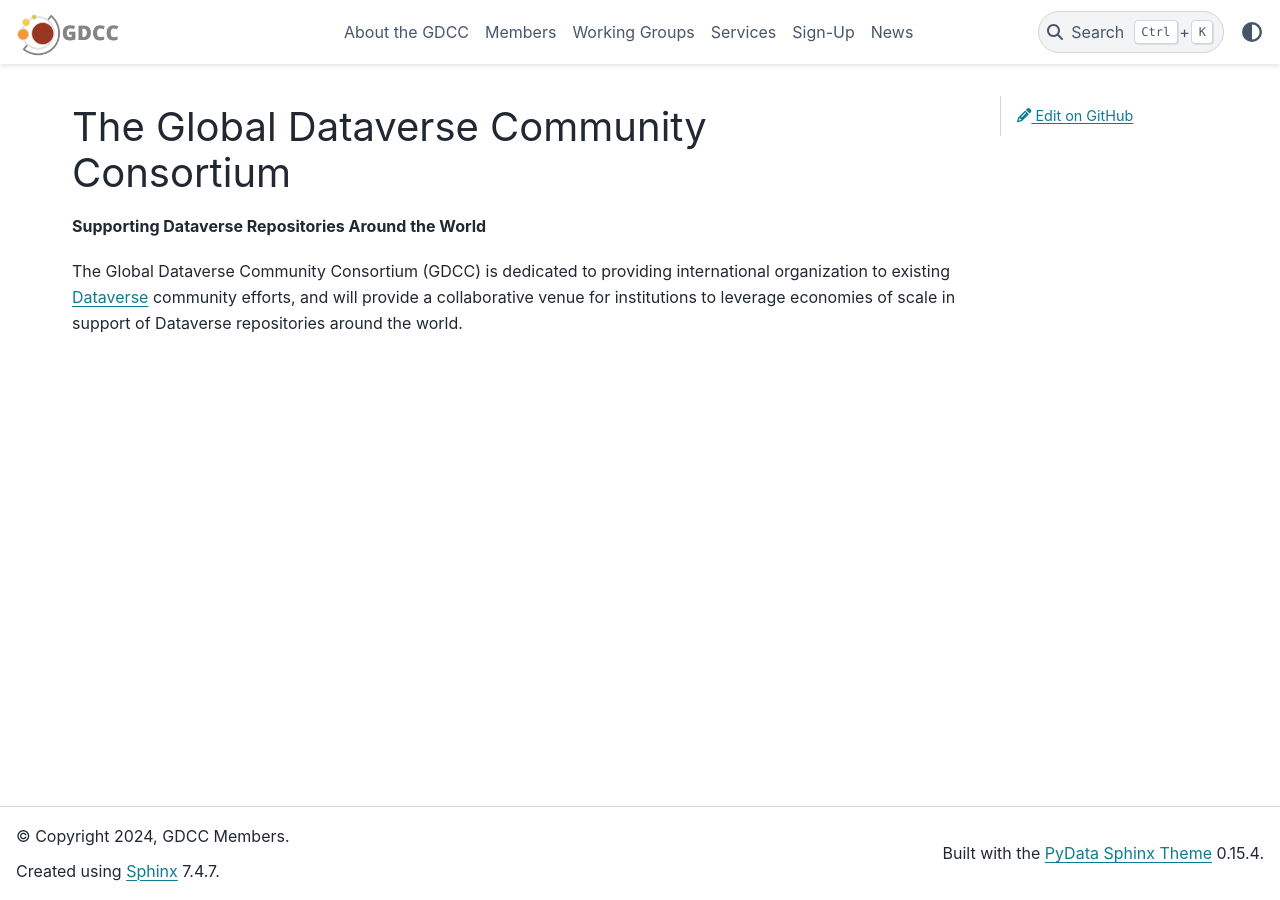
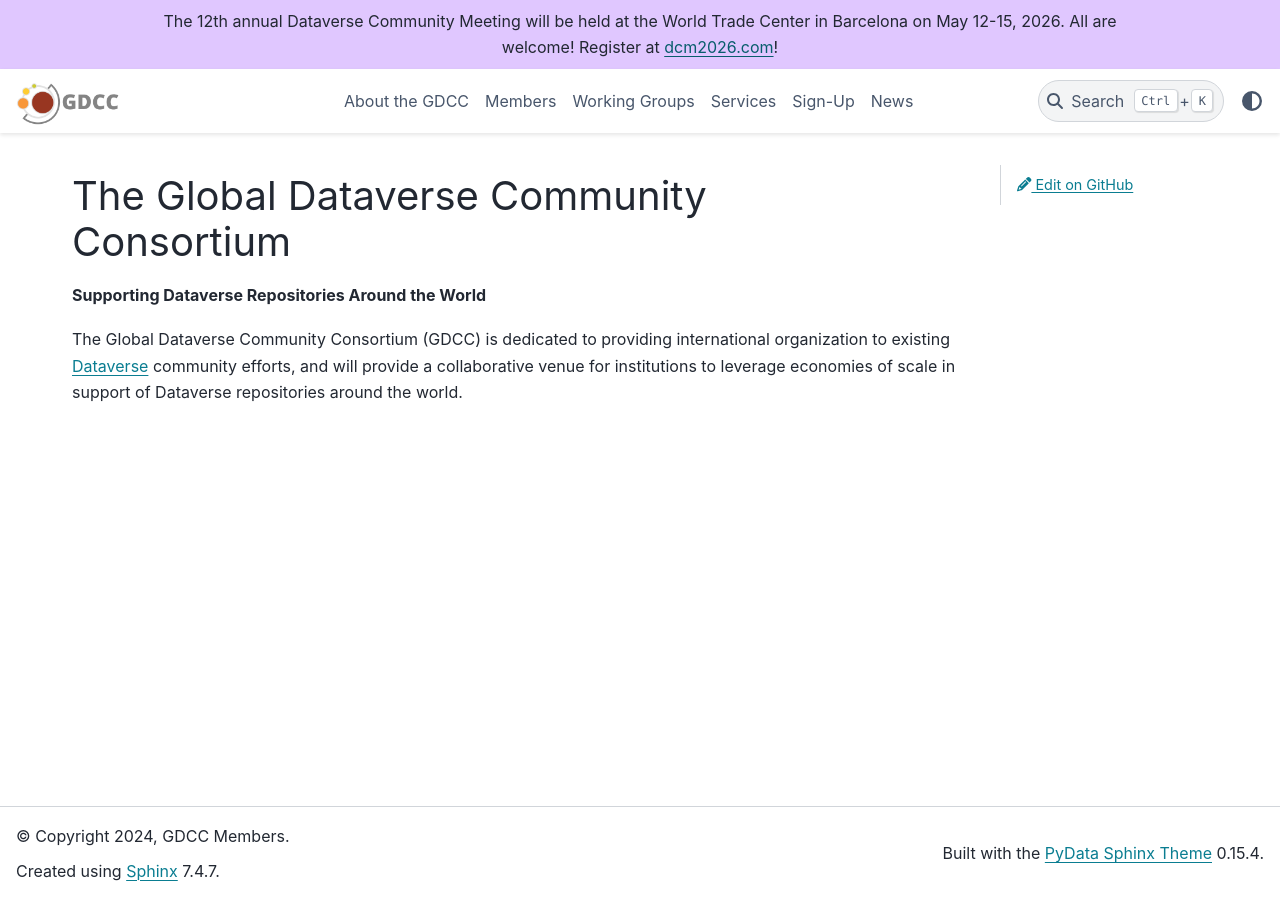
Before and after one commit to gdcc/www.gdcc.io, a Sphinx documentation site: the page built from source/index.md, in a window 1280 px wide. Built offline with Sphinx 7.4.7 and the PyData theme 0.15.4, drawn with Linux system fonts in a browser that asks for light colours.

Commit message:
announce DCM 2026 #67

```diff
--- a/source/conf.py
+++ b/source/conf.py
@@ -29,6 +29,8 @@
   "header_links_before_dropdown": 6,
   # see https://pydata-sphinx-theme.readthedocs.io/en/stable/user_guide/source-buttons.html
   "use_edit_page_button": True,
+  # see https://pydata-sphinx-theme.readthedocs.io/en/stable/user_guide/announcements.html
+  "announcement": "The 12th annual Dataverse Community Meeting will be held at the World Trade Center in Barcelona on May 12-15, 2026. All are welcome! Register at <a href='dcm2026.com'>dcm2026.com</a>!",
 }
 html_context = {
     "github_user": "gdcc",
```
